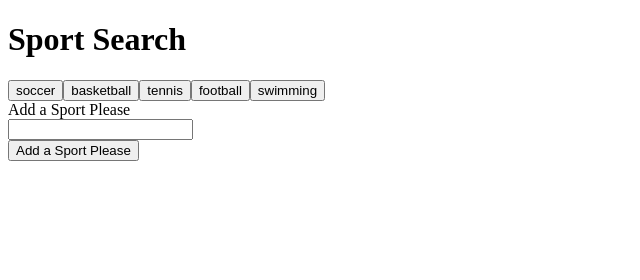
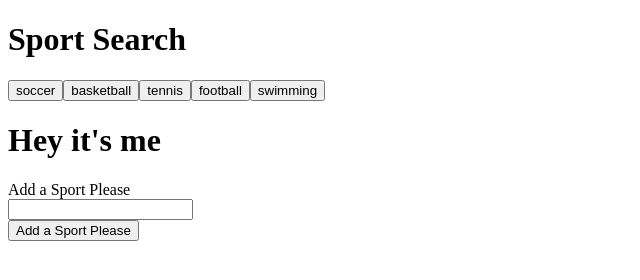
Before and after one commit to mfalkenberg/GifTastic, a plain HTML site: page index.html in a window 1280 px wide. Shown: the whole page, without its empty margins (0-640 px from the left). Drawn offline with nearby package versions, Linux system fonts and the light colour scheme.

Commit message:
add stuff

```diff
--- a/index.html
+++ b/index.html
@@ -11,6 +11,7 @@
 	<h1>Sport Search</h1>
 
 	<div id="buttons-view"></div>
+	<h1> Hey it's me </h1>
 
 	<form id="sport-form">
 		<label for="sport-input">Add a Sport Please</label><br>
```
